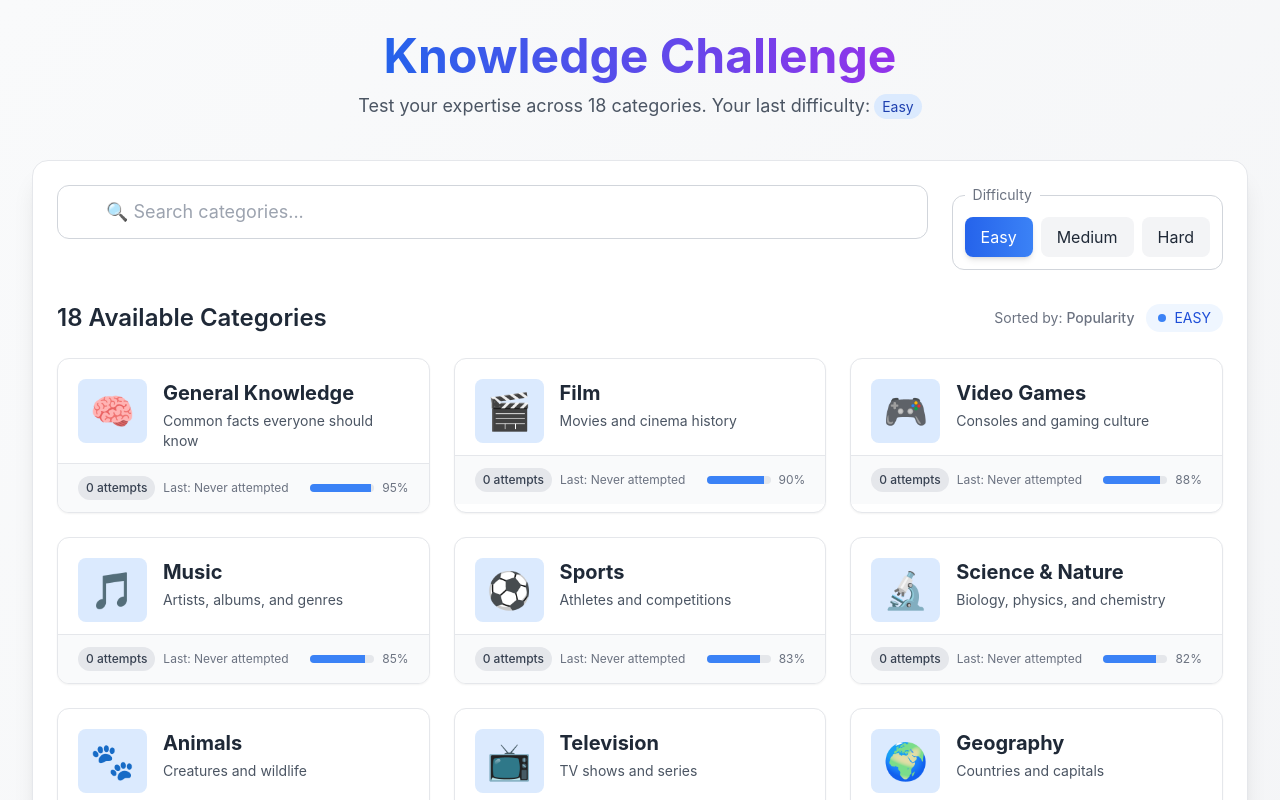
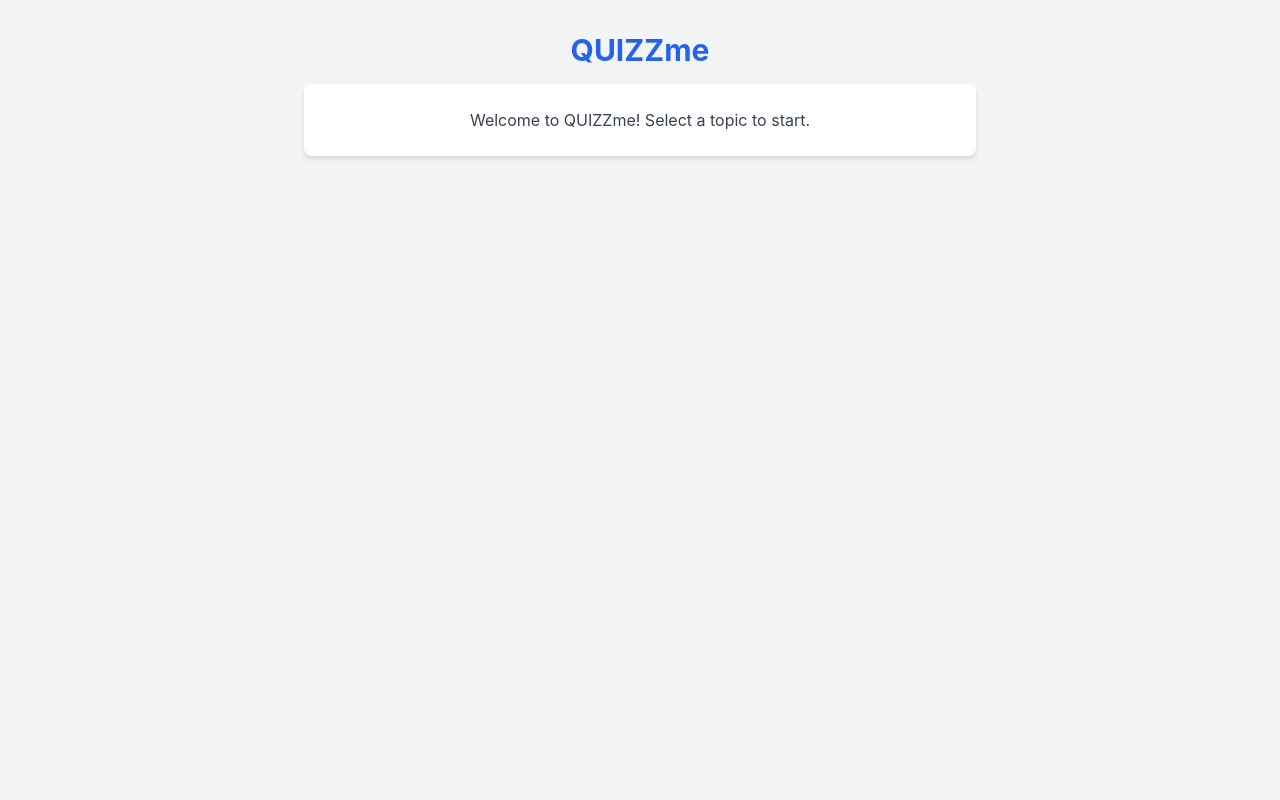
Before and after one commit to AnasZbairi/QUIZZme, a React (Create React App) app: page / in a window 1280 px wide. Shown: the top 800 px of the page. Built offline with nearby package versions, Linux system fonts and the light colour scheme.

Commit message:
Update App.js

```diff
--- a/src/App.js
+++ b/src/App.js
@@ -1,17 +1,15 @@
-import { BrowserRouter as Router, Routes, Route } from 'react-router-dom';
-import Home from './pages/Home';
-import Quiz from './pages/Quiz';
+import React from "react";
 
 function App() {
   return (
-    <Router>
-      <div className="min-h-screen bg-gray-100">
-        <Routes>
-          <Route path="/" element={<Home />} />
-          <Route path="/quiz" element={<Quiz />} />
-        </Routes>
-      </div>
-    </Router>
+    <div className="min-h-screen bg-gray-100 p-4">
+      <header className="text-center py-4">
+        <h1 className="text-3xl font-bold text-blue-600">QUIZZme</h1>
+      </header>
+      <main className="max-w-2xl mx-auto bg-white p-6 rounded-lg shadow-md">
+        <p className="text-center text-gray-700">Welcome to QUIZZme! Select a topic to start.</p>
+      </main>
+    </div>
   );
 }
 
```
